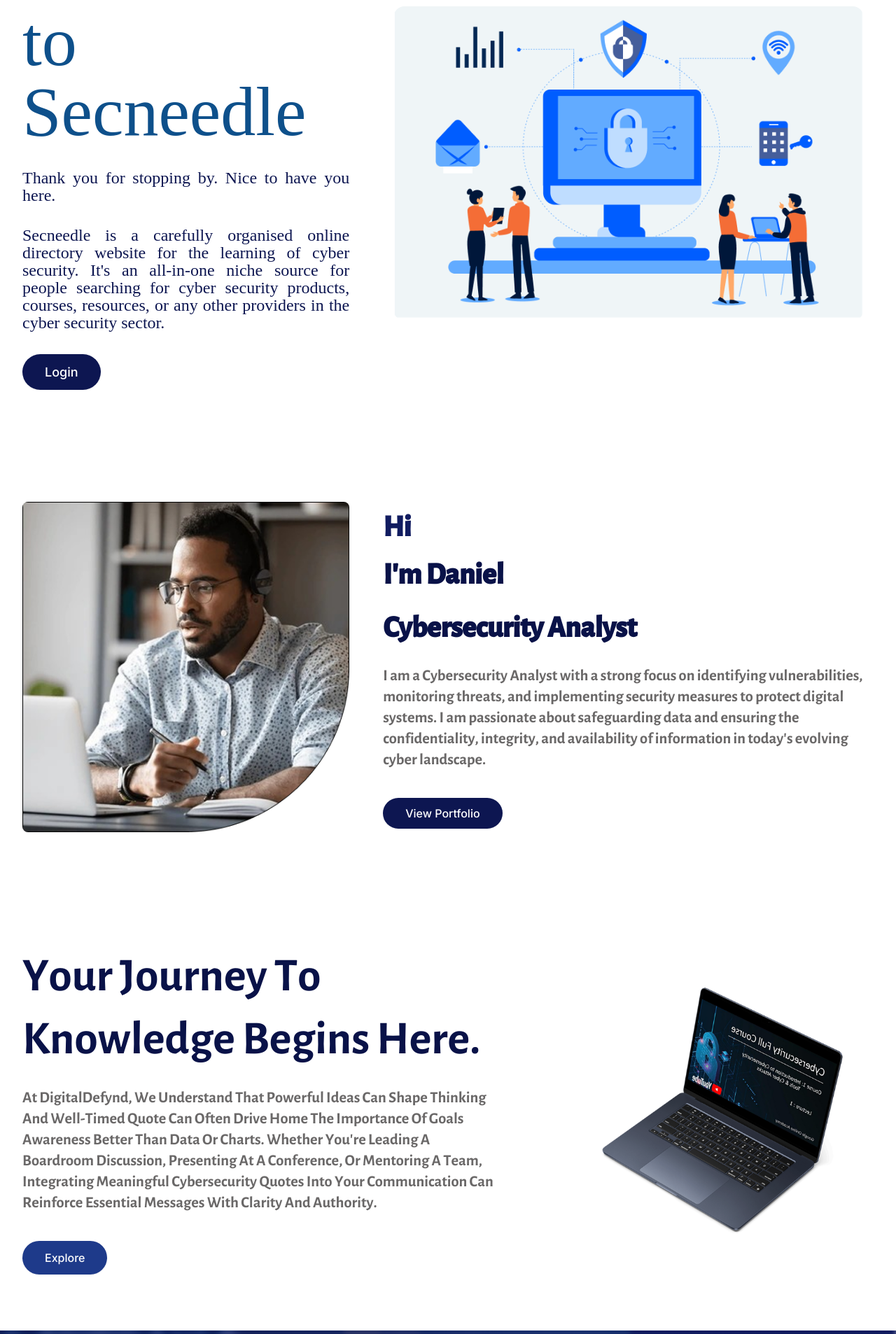
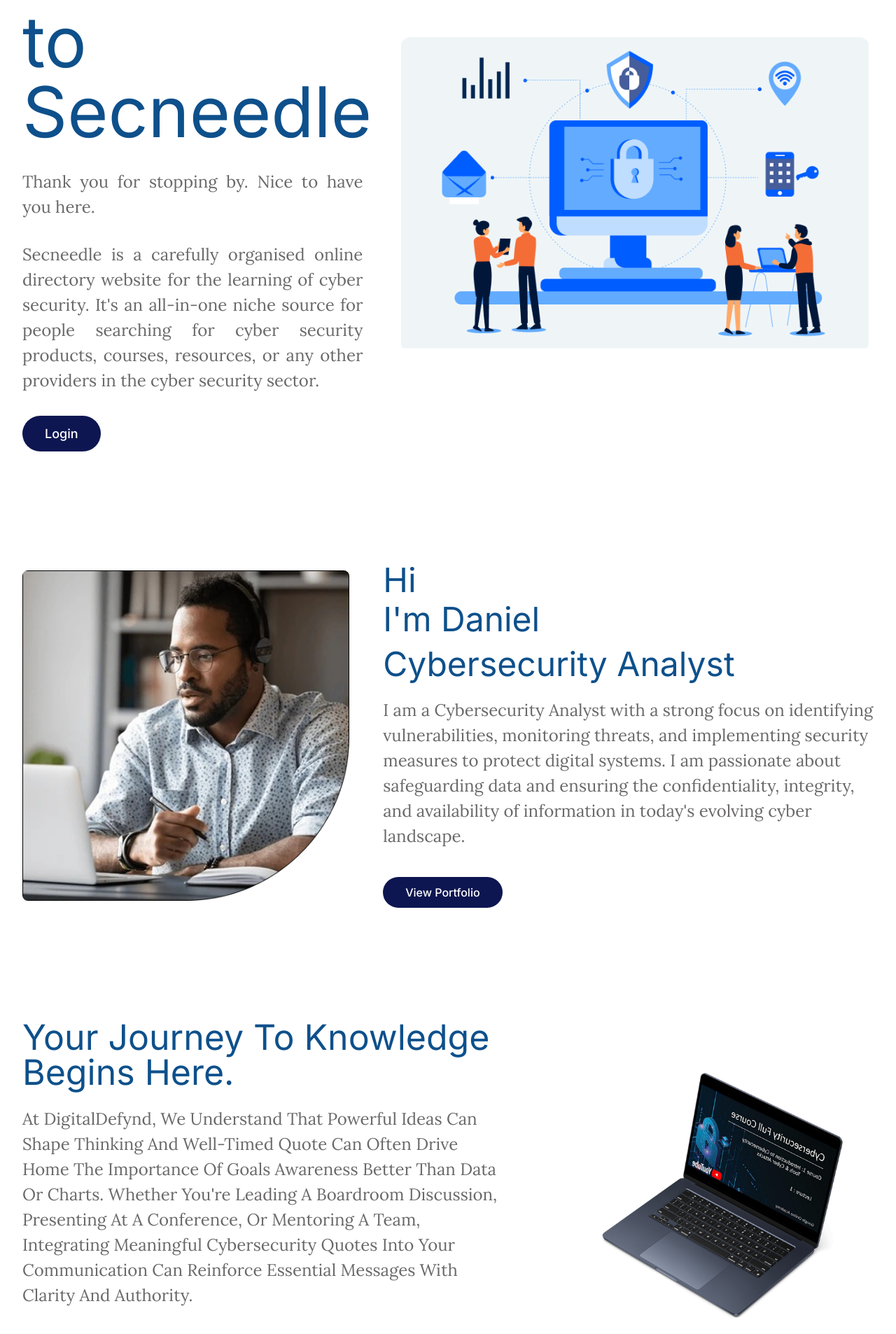
Before and after one commit to doneymore/devtribe, a Next.js app: page / in a window 1280 px wide. Shown: the part 234-2140 px from the top of the page at 70% size. Built offline with nearby package versions, Linux system fonts and the light colour scheme.

Commit message:
commit landing  page fixes

```diff
--- a/app/component/reusable/landingpage/explore.tsx
+++ b/app/component/reusable/landingpage/explore.tsx
@@ -33,11 +33,11 @@ export const KnowledgeJourneySection: React.FC<
           <div className="w-full lg:w-3/5 order-2 lg:order-1 text-center lg:text-left">
             {/* Title with exact specifications */}
             <h1
-              className="font-gurajada text-4xl sm:text-5xl md:text-6xl lg:text-7xl xl:text-8xl 2xl:text-9xl font-normal text-[#091248] capitalize mb-6"
+              className="font-inter text-4xl sm:text-5xl md:text-6xl lg:text-7xl xl:text-8xl 2xl:text-9xl font-normal text-[#0E508B] capitalize mb-6"
               style={{
-                fontSize: "clamp(2rem, 8vw, 96px)",
-                lineHeight: "0.9375", // 90px/96px = 0.9375
-                letterSpacing: "0px",
+                fontSize: "clamp(2rem, 8vw, 50px)",
+                // lineHeight: "0.9375", // 90px/96px = 0.9375
+                // letterSpacing: "0px",
               }}
             >
               {title}
@@ -45,10 +45,10 @@ export const KnowledgeJourneySection: React.FC<
 
             {/* Description with exact specifications */}
             <p
-              className="font-gurajada text-lg sm:text-xl md:text-2xl lg:text-3xl font-normal text-[#6A6868]  leading-tight mb-10"
+              className="font-lora text-lg sm:text-xl md:text-2xl lg:text-3xl font-normal text-[#6A6868]  leading-tight mb-10"
               style={{
-                fontSize: "clamp(1rem, 3vw, 32px)",
-                lineHeight: "0.9375", // 30px/32px = 0.9375
+                fontSize: "clamp(1rem, 3vw, 24px)",
+                // lineHeight: "0.9375", // 30px/32px = 0.9375
                 letterSpacing: "0px",
               }}
             >
--- a/app/component/reusable/landingpage/heroSection1.tsx
+++ b/app/component/reusable/landingpage/heroSection1.tsx
@@ -41,9 +41,8 @@ export const WelcomeSection: React.FC<WelcomeSectionProps> = ({
 
             <div className="space-y-0">
               <h1
-                className="text-[#0E508B] leading-none"
+                className="text-[#0E508B] leading-none font-inter"
                 style={{
-                  fontFamily: "'Imbue', serif",
                   fontWeight: 400,
                   fontSize: "clamp(2.5rem, 8vw, 6.25rem)", // 40px to 100px responsive
                   lineHeight: "clamp(2.5rem, 8vw, 6.25rem)", // 100% line-height
@@ -54,9 +53,8 @@ export const WelcomeSection: React.FC<WelcomeSectionProps> = ({
                 {title}
               </h1>
               <h1
-                className="text-[#0E508B] leading-none"
+                className="text-[#0E508B] leading-none font-inter"
                 style={{
-                  fontFamily: "'Imbue', serif",
                   fontWeight: 400,
                   fontSize: "clamp(2.5rem, 8vw, 6.25rem)", // 40px to 100px responsive
                   lineHeight: "clamp(2.5rem, 8vw, 6.25rem)", // 100% line-height
@@ -68,42 +66,13 @@ export const WelcomeSection: React.FC<WelcomeSectionProps> = ({
               </h1>
             </div>
 
-            {/* <p
-              className="text-[#6A6868] mb-6"
-              style={{
-                fontFamily: "Gurajada, serif",
-                fontWeight: 400,
-                fontSize: "clamp(1rem, 4vw, 2rem)", // Responsive from 16px to 32px
-                lineHeight: "clamp(1.2rem, 4vw, 1.875rem)", // Responsive from 19.2px to 30px
-                letterSpacing: "0px",
-                textAlign: "justify",
-              }}
-            >
-              Thank you for stopping by. Nice to have you here.
-            </p>
-
-            <p
-              className="text-[#6A6868] mb-8"
-              style={{
-                fontFamily: "Gurajada, serif",
-                fontWeight: 400,
-                fontSize: "clamp(1rem, 4vw, 2rem)", // Responsive description
-                lineHeight: "clamp(1.2rem, 4vw, 1.875rem)",
-                letterSpacing: "0px",
-                textAlign: "justify",
-              }}
-            >
-              {description}
-            </p> */}
-
             {/* Subtitle */}
             <p
-              className="text-[#0D1651] mb-6"
+              className="text-[#6A6868] mb-6 font-lora"
               style={{
-                fontFamily: "'Times New Roman', Times, serif",
                 fontWeight: 400,
-                fontSize: "clamp(1rem, 3vw, 1.5rem)", // Responsive from 16px to 24px
-                lineHeight: "clamp(1.25rem, 3.125vw, 1.5625rem)", // Responsive from 20px to 25px
+                fontSize: "clamp(1rem, 3vw, 24px)", // Responsive from 16px to 24px
+                // lineHeight: "clamp(1.25rem, 3.125vw, 1.5625rem)", // Responsive from 20px to 25px
                 letterSpacing: "0px",
                 textAlign: "justify",
               }}
@@ -113,13 +82,12 @@ export const WelcomeSection: React.FC<WelcomeSectionProps> = ({
 
             {/* Description */}
             <p
-              className="text-[#0D1651] mb-8"
+              className="text-[#6A6868] mb-8 font-lora"
               style={{
-                fontFamily: "'Times New Roman', Times, serif",
                 fontWeight: 400,
-                fontSize: "clamp(1rem, 3vw, 1.5rem)", // Responsive from 16px to 24px
-                lineHeight: "clamp(1.25rem, 3.125vw, 1.5625rem)", // Responsive from 20px to 25px
-                letterSpacing: "0px",
+                fontSize: "clamp(1rem, 3vw, 24px)", // Responsive from 16px to 24px
+                // lineHeight: "clamp(1.25rem, 3.125vw, 1.5625rem)", // Responsive from 20px to 25px
+                // letterSpacing: "0px",
                 textAlign: "justify",
               }}
             >
--- a/app/component/reusable/landingpage/portfolio.tsx
+++ b/app/component/reusable/landingpage/portfolio.tsx
@@ -45,27 +45,27 @@ export const AboutSection: React.FC<AboutSectionProps> = ({
           {/* Right Content - 60% width on large screens */}
           <div className="w-full lg:w-3/5 order-2 lg:order-2 text-center lg:text-left leading-tight">
             {/* Greeting */}
-            <h2 className="font-gurajada text-5xl sm:text-4xl lg:text-6xl font-semibold text-shades-azul_text mb-2">
+            <h2 className="font-inter text-5xl sm:text-4xl lg:text-5xl font-normal text-[#0E508B] mb-2">
               {greeting}
             </h2>
 
             {/* Name */}
-            <h3 className="font-gurajada tracking-normal text-5xl sm:text-4xl lg:text-6xl font-semibold text-[#091248] mb-4">
+            <h3 className="font-inter tracking-normal text-5xl sm:text-4xl lg:text-5xl font-normal text-[#0E508B] mb-4">
               I'm {name}
             </h3>
 
             {/* Title */}
-            <h4 className="font-gurajada text-xl sm:text-2xl lg:text-6xl font-semibold text-[#091248] mb-6">
+            <h4 className="font-inter text-xl sm:text-2xl lg:text-5xl font-normal text-[#0E508B] mb-6">
               {title}
             </h4>
 
             {/* Description */}
             <p
-              className="font-gurajada text-lg sm:text-xl md:text-2xl lg:text-3xl font-normal text-[#6A6868]  leading-tight mb-10"
+              className="font-lora text-lg sm:text-xl md:text-2xl lg:text-3xl font-normal text-[#6A6868]   mb-10"
               style={{
-                fontSize: "clamp(1rem, 3vw, 32px)",
-                lineHeight: "0.9375", // 30px/32px = 0.9375
-                letterSpacing: "0px",
+                fontSize: "clamp(1rem, 3vw, 24px)",
+                // lineHeight: "0.9375", // 30px/32px = 0.9375
+                // letterSpacing: "0px",
               }}
             >
               {description}
--- a/app/layout.tsx
+++ b/app/layout.tsx
@@ -1,9 +1,16 @@
 import type { Metadata } from "next";
 import "./globals.css";
-import { gurajada, inter, neuton, orelegaOne } from "@/font";
+import {
+  inter,
+  lora,
+  neuton,
+  orelegaOne,
+  gurajada,
+  timesRoman,
+  imbue,
+} from "@/font";
 import StoreProvider from "./lib/providers/storeProvider";
 import { Navbar } from "./component/reusable/landingpage/navItem";
-import Footer from "./component/reusable/landingpage/footer";
 import ConditionalFooter from "./component/reusable/conditionalFooter";
 
 export const metadata: Metadata = {
@@ -22,12 +29,7 @@ export default function RootLayout({
   return (
     <html
       lang="en"
-      className={`
-        ${inter.variable}
-        ${neuton.variable}
-        ${orelegaOne.variable}
-        ${gurajada.variable}
-      `}
+      className={`${inter.variable} ${lora.variable} ${neuton.variable} ${orelegaOne.variable} ${gurajada.variable} ${timesRoman.variable} ${imbue.variable}`}
     >
       <body className="font-inter antialiased">
         <StoreProvider>
--- a/font.ts
+++ b/font.ts
@@ -1,5 +1,5 @@
 // fonts.ts
-import { Inter, Neuton } from "next/font/google";
+import { Inter, Neuton, Lora } from "next/font/google";
 import localFont from "next/font/local";
 
 // Google Fonts
@@ -7,6 +7,14 @@ export const inter = Inter({
   subsets: ["latin"],
   display: "swap",
   variable: "--font-inter",
+  weight: ["400", "500", "600", "700"],
+});
+
+export const lora = Lora({
+  subsets: ["latin"],
+  display: "swap",
+  variable: "--font-lora",
+  weight: ["400", "500", "600", "700"],
 });
 
 export const neuton = Neuton({
--- a/tailwind.config.js
+++ b/tailwind.config.js
@@ -42,6 +42,7 @@ module.exports = {
         segoe: ["Segoe UI", "sans-serif"],
         times: ["var(--font-times-roman)", "Times New Roman", "serif"],
         imbue: ["var(--font-imbue)", "serif"],
+        lora: ["var(--font-lora)"],
       },
       fontSize: {
         sm: "14px",
```
